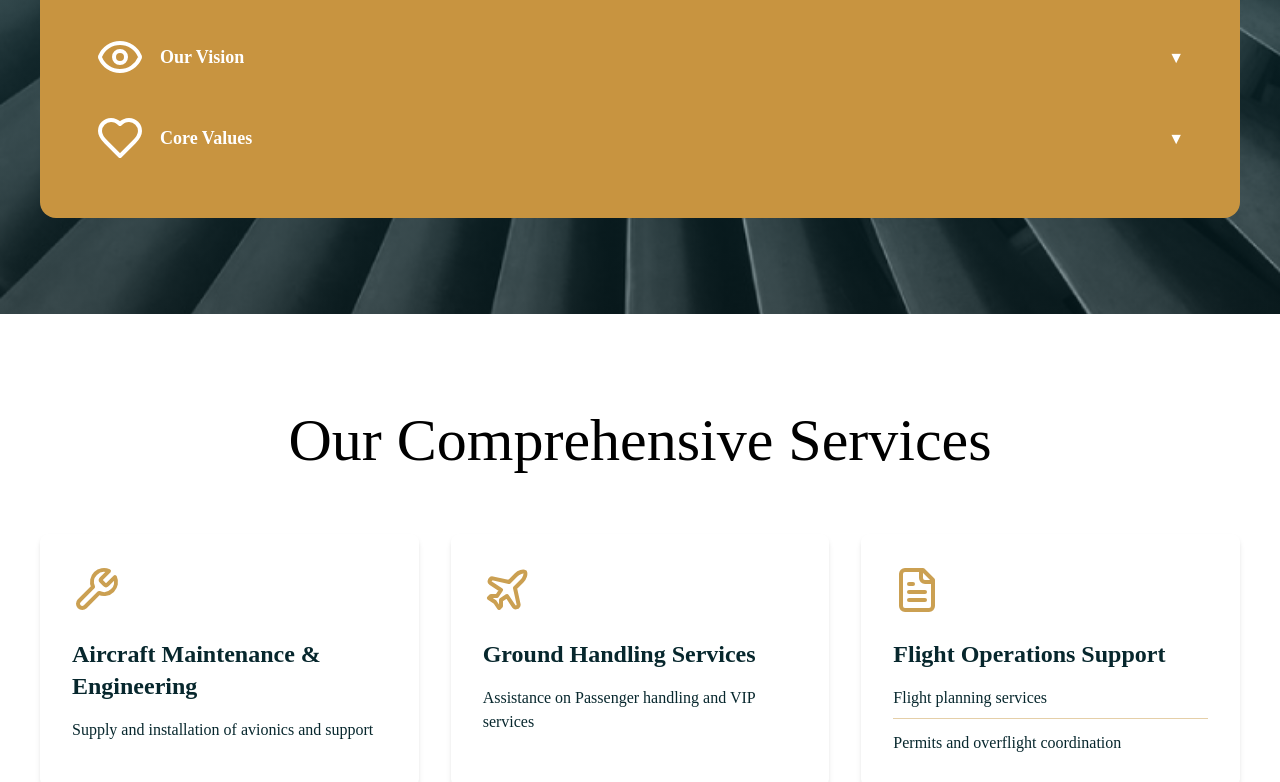
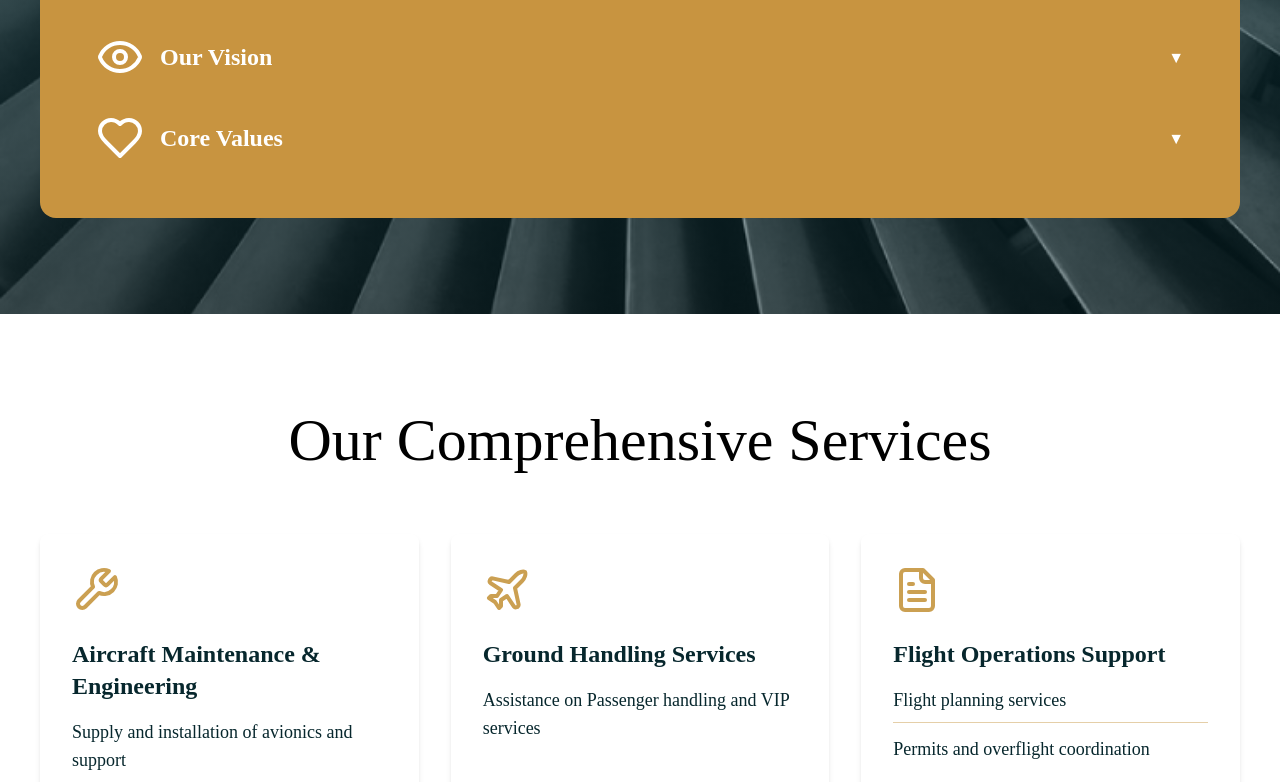
Before and after one commit to humaidhismail/ots, a React (Create React App) app: page / in a window 1280 px wide. Shown: the part 1856-2638 px from the top of the page. Built offline with nearby package versions, Linux system fonts and the light colour scheme.

Commit message:
hero page parallax fix

```diff
--- a/src/App.js
+++ b/src/App.js
@@ -1,11 +1,11 @@
 import React from 'react';
-import ReactDOM from 'react-dom/client'; // Correct import for React 18+
-import Navigations from './components/Navigations'; // Ensure the file is named Navigation.js
+import ReactDOM from 'react-dom/client';
+import Navigations from './components/Navigations';
 import Hero from './components/Hero';
 import About from './components/About';
 import Vision from './components/Vision';
 import Services from './components/Services';
-import WhyUs from './components/Whyus'; // Fixed capitalization of 'WhyUs'
+import WhyUs from './components/Whyus';
 import Team from './components/Team';
 import Contact from './components/Contact';
 
--- a/src/components/Hero.js
+++ b/src/components/Hero.js
@@ -17,7 +17,7 @@ export default function HeroPage() {
   useEffect(() => {
     window.addEventListener('scroll', handleScroll);
     window.addEventListener('resize', checkIfMobile);
-    checkIfMobile(); // Run on initial render
+    checkIfMobile();
 
     return () => {
       window.removeEventListener('scroll', handleScroll);
@@ -35,8 +35,8 @@ export default function HeroPage() {
         className="absolute inset-0 bg-cover bg-center"
         style={{
           backgroundImage: `url(${images})`,
-          transform: isMobile ? 'none' : `translateY(${offsetY * 0.3}px)`, // Parallax effect for desktop
-          transition: 'transform 0.2s ease-out', // Smooth effect
+          backgroundAttachment: 'fixed',
+          backgroundPosition: `center calc(50% + ${offsetY * 0.3}px)`,
         }}
       ></div>
 
--- a/src/components/Services.js
+++ b/src/components/Services.js
@@ -116,7 +116,7 @@ export default function Services() {
                 {service.description.map((item, itemIndex) => (
                   <div
                     key={itemIndex}
-                    className="font-playfair-display-regular text-[#07272D]"
+                    className="font-playfair-display-regular text-lg text-[#07272D]"
                   >
                     {item}
                     {itemIndex < service.description.length - 1 && (
--- a/src/components/Vision.js
+++ b/src/components/Vision.js
@@ -62,7 +62,7 @@ const VisionMissionValues = () => {
               >
                 <div className="flex items-center space-x-3 sm:space-x-4">
                   {icon}
-                  <h3 className="font-playfair-display-black font-bold text-base sm:text-lg text-white">
+                  <h3 className="font-playfair-display-black font-bold text-2xl sm:text-2xl text-white">
                     {title}
                   </h3>
                 </div>
@@ -85,7 +85,7 @@ const VisionMissionValues = () => {
                 }}
                 transition={{ duration: 0.5, ease: easeOut }}
               >
-                <div className="p-3 sm:p-4 text-white font-playfair-display-black">
+                <div className="p-3 sm:p-4 text-white text-lg font-playfair-display-black">
                   {Array.isArray(content) ? (
                     <div className="space-y-2">
                       {content.map((item, i) => (
--- a/src/components/Whyus.js
+++ b/src/components/Whyus.js
@@ -32,16 +32,8 @@ export default function WhyUs() {
       id="why-us"
       className="py-24 relative bg-[#07272D] text-[#D9D9D6]  bg-whyus bg-contain bg-scroll md:bg-fixed"
     >
-      {/* Background with Parallax Effect */}
-      <div
-        // className="absolute inset-0 z-0"
-        // style={{
-        //   backgroundImage: `url(${planeImage})`,
-        //   backgroundSize: 'cover',
-        //   backgroundPosition: 'center',
-        //   backgroundAttachment: 'fixed', // Parallax effect on desktop
-        // }}
-      >
+
+      <div>
         <div className="absolute inset-0 bg-gradient-to-t from-[#07272D] via-[#0F3A42] to-transparent opacity-50"></div>
       </div>
 
```
